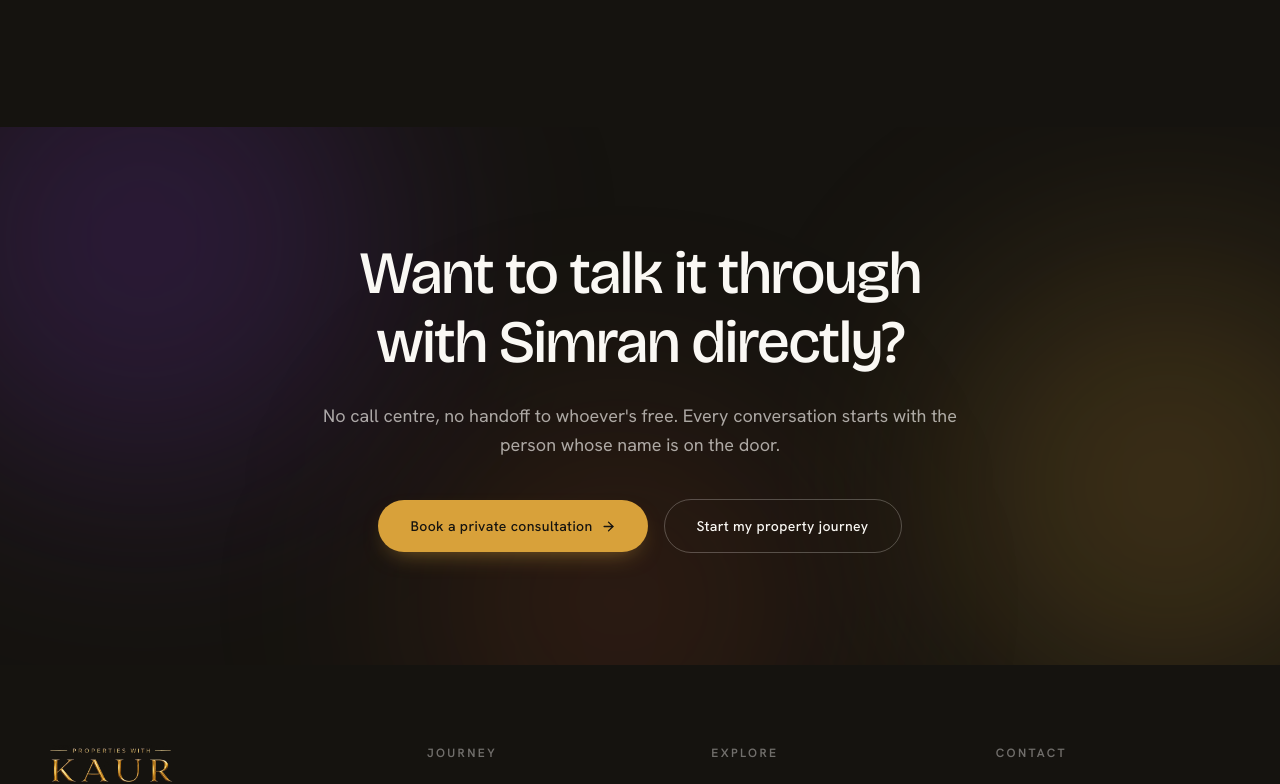
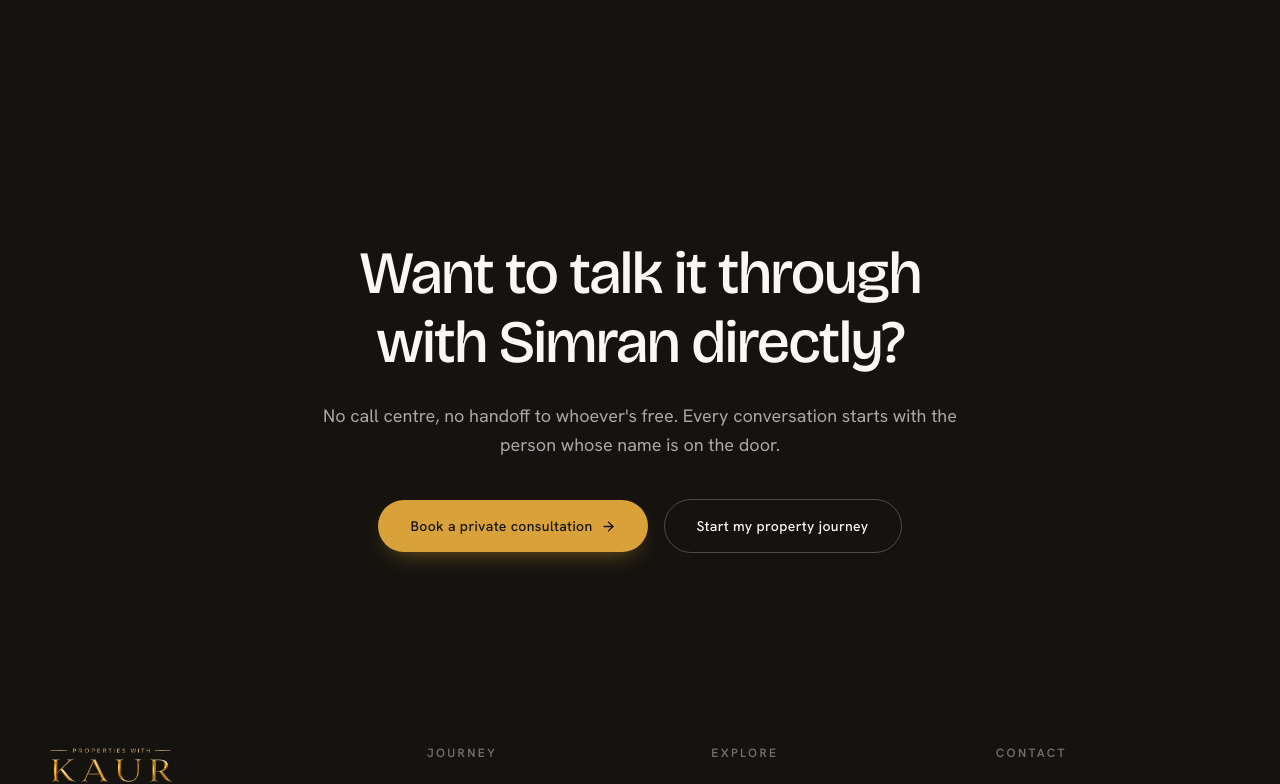
Before and after one commit to khaleelibraheem/propertieswithkaur, a Next.js app: page /about in a window 1280 px wide. Shown: the part 1352-2136 px from the top of the page. Built offline with nearby package versions, Linux system fonts and the light colour scheme.

Commit message:
change gradient

```diff
--- a/app/about/page.js
+++ b/app/about/page.js
@@ -1,7 +1,6 @@
 import Container from "@/components/ui/Container";
 import Reveal from "@/components/ui/Reveal";
 import Button from "@/components/ui/Button";
-import GradientWash from "@/components/ui/GradientWash";
 import FounderMark from "@/components/ui/FounderMark";
 import WhyPWK from "@/components/home/WhyPWK";
 import FinalCTA from "@/components/home/FinalCTA";
@@ -14,9 +13,8 @@ export const metadata = {
 export default function AboutPage() {
   return (
     <>
-      <section className="relative overflow-hidden py-20 sm:py-28">
-        <GradientWash variant="dark" />
-        <Container className="relative">
+      <section className="py-20 sm:py-28">
+        <Container>
           <div className="grid items-center gap-14 lg:grid-cols-[0.9fr_1.1fr]">
             <Reveal className="mx-auto w-full max-w-sm">
               <FounderMark />
--- a/app/globals.css
+++ b/app/globals.css
@@ -103,10 +103,26 @@ body::before {
   z-index: -1;
   pointer-events: none;
   background:
-    radial-gradient(58vmax 52vmax at 8% 0%, rgba(84, 42, 128, 0.55), transparent 60%),
-    radial-gradient(56vmax 48vmax at 100% 12%, rgba(216, 161, 58, 0.24), transparent 60%),
-    radial-gradient(52vmax 46vmax at 22% 100%, rgba(60, 28, 95, 0.4), transparent 65%),
-    radial-gradient(46vmax 40vmax at 92% 96%, rgba(216, 161, 58, 0.12), transparent 60%);
+    radial-gradient(80vmax 72vmax at 4% -6%,
+      rgba(84, 42, 128, 0.48) 0%,
+      rgba(84, 42, 128, 0.24) 32%,
+      rgba(84, 42, 128, 0.08) 55%,
+      transparent 80%),
+    radial-gradient(76vmax 66vmax at 104% 6%,
+      rgba(216, 161, 58, 0.2) 0%,
+      rgba(216, 161, 58, 0.09) 30%,
+      rgba(216, 161, 58, 0.03) 52%,
+      transparent 78%),
+    radial-gradient(72vmax 64vmax at 14% 106%,
+      rgba(60, 28, 95, 0.32) 0%,
+      rgba(60, 28, 95, 0.16) 32%,
+      rgba(60, 28, 95, 0.05) 55%,
+      transparent 80%),
+    radial-gradient(66vmax 58vmax at 98% 102%,
+      rgba(216, 161, 58, 0.1) 0%,
+      rgba(216, 161, 58, 0.04) 32%,
+      transparent 72%);
+  background-blend-mode: screen;
 }
 
 ::selection {
--- a/app/journey/JourneyClient.js
+++ b/app/journey/JourneyClient.js
@@ -8,7 +8,6 @@ import clsx from "clsx";
 import Container from "@/components/ui/Container";
 import ProgressBar from "@/components/ui/ProgressBar";
 import Button from "@/components/ui/Button";
-import GradientWash from "@/components/ui/GradientWash";
 import IntentScreen from "@/components/journey/IntentScreen";
 import StepSingle from "@/components/journey/StepSingle";
 import StepMulti from "@/components/journey/StepMulti";
@@ -232,9 +231,8 @@ export default function JourneyClient() {
   const journeyIntro = type && stepIndex === 0 && !completed ? JOURNEYS[type].intro : null;
 
   return (
-    <section className="relative min-h-[calc(100vh-5rem)] overflow-hidden py-14 sm:py-20">
-      <GradientWash variant="dark" />
-      <Container size="narrow" className="relative">
+    <section className="min-h-[calc(100vh-5rem)] py-14 sm:py-20">
+      <Container size="narrow">
         {showBack && (
           <button
             type="button"
--- a/app/opportunities/page.js
+++ b/app/opportunities/page.js
@@ -2,7 +2,6 @@ import Container from "@/components/ui/Container";
 import SectionHeading from "@/components/ui/SectionHeading";
 import Reveal from "@/components/ui/Reveal";
 import Button from "@/components/ui/Button";
-import GradientWash from "@/components/ui/GradientWash";
 import Criteria from "@/components/opportunities/Criteria";
 
 export const metadata = {
@@ -12,9 +11,8 @@ export const metadata = {
 
 export default function OpportunitiesPage() {
   return (
-    <section className="relative overflow-hidden py-20 sm:py-28">
-      <GradientWash variant="dark" />
-      <Container className="relative">
+    <section className="py-20 sm:py-28">
+      <Container>
         <SectionHeading
           eyebrow="Curated opportunities"
           title="Opportunities worth looking at."
--- a/components/home/FinalCTA.js
+++ b/components/home/FinalCTA.js
@@ -1,7 +1,6 @@
 import Container from "../ui/Container";
 import Button from "../ui/Button";
 import Reveal from "../ui/Reveal";
-import GradientWash from "../ui/GradientWash";
 
 export default function FinalCTA({
   title = "What's the right property strategy for you?",
@@ -12,9 +11,8 @@ export default function FinalCTA({
   secondaryHref = "/contact",
 }) {
   return (
-    <section className="relative overflow-hidden py-24 sm:py-28">
-      <GradientWash variant="dark" />
-      <Container className="relative text-center">
+    <section className="py-24 sm:py-28">
+      <Container className="text-center">
         <Reveal className="mx-auto max-w-2xl">
           <h2 className="font-display text-4xl leading-[1.15] font-medium tracking-tight text-ivory sm:text-5xl lg:text-6xl">
             {title}
--- a/components/home/Hero.js
+++ b/components/home/Hero.js
@@ -6,7 +6,6 @@ import { motion } from "framer-motion";
 import { ArrowUpRight, Lightbulb } from "lucide-react";
 import Container from "../ui/Container";
 import Button from "../ui/Button";
-import GradientWash from "../ui/GradientWash";
 
 const HEADLINE_LINES = [
   { text: "Your property" },
@@ -23,7 +22,6 @@ const PATHS = [
 export default function Hero() {
   return (
     <section className="relative overflow-hidden">
-      <GradientWash variant="dark" />
       <Container className="relative pt-12 sm:pt-16">
 
         <h1 className="font-display -ml-1 text-[2.7rem] leading-[1.02] font-semibold tracking-tight text-ivory sm:text-[4.6rem] lg:text-[6.1rem] xl:text-[6.9rem]">
--- a/components/home/Philosophy.js
+++ b/components/home/Philosophy.js
@@ -1,12 +1,10 @@
 import Container from "../ui/Container";
 import Reveal from "../ui/Reveal";
-import GradientWash from "../ui/GradientWash";
 
 export default function Philosophy() {
   return (
-    <section className="relative overflow-hidden py-24 sm:py-32">
-      <GradientWash variant="dark" />
-      <Container className="relative">
+    <section className="py-24 sm:py-32">
+      <Container>
         <div className="grid gap-10 lg:grid-cols-[1fr_1fr] lg:gap-20">
           <Reveal>
             <p className="mb-4 text-xs font-semibold tracking-[0.2em] text-gold-300 uppercase">
--- a/components/layout/Navbar.js
+++ b/components/layout/Navbar.js
@@ -9,7 +9,6 @@ import { Menu, X, MessageCircle, ArrowUpRight } from "lucide-react";
 import clsx from "clsx";
 import Container from "../ui/Container";
 import Button from "../ui/Button";
-import GradientWash from "../ui/GradientWash";
 
 const PILL_LINKS = [
   { href: "/", type: "home", label: "Home" },
@@ -78,26 +77,16 @@ function PillNav({ activeType }) {
 }
 
 function FullMenu({ open, onClose, activeType }) {
-  const [washReady, setWashReady] = useState(false);
-
   return (
-    <AnimatePresence onExitComplete={() => setWashReady(false)}>
+    <AnimatePresence>
       {open && (
         <motion.div
           initial={{ clipPath: "circle(0% at calc(100% - 2.5rem) 2.5rem)" }}
           animate={{ clipPath: "circle(150% at calc(100% - 2.5rem) 2.5rem)" }}
           exit={{ clipPath: "circle(0% at calc(100% - 2.5rem) 2.5rem)" }}
           transition={{ duration: 0.55, ease: [0.65, 0, 0.35, 1] }}
-          onAnimationComplete={() => {
-            if (open) setWashReady(true);
-          }}
           className="fixed inset-0 z-[60] flex flex-col overflow-hidden bg-ink text-ivory"
         >
-          {washReady && open && (
-            <motion.div initial={{ opacity: 0 }} animate={{ opacity: 1 }} transition={{ duration: 0.3 }}>
-              <GradientWash variant="dark" />
-            </motion.div>
-          )}
           <Container className="relative flex h-20 shrink-0 items-center justify-between">
             <Image
               src="/logo-dark.png"
--- a/components/ui/GradientWash.js
+++ /dev/null
@@ -1,14 +0,0 @@
-import clsx from "clsx";
-
-// Soft, blurred color-blob wash used behind hero/intro content, layered on
-// top of the site-wide dark gradient for extra local depth. Kept low
-// opacity and generously blurred so body text stays fully legible on top.
-export default function GradientWash({ className }) {
-  return (
-    <div aria-hidden className={clsx("pointer-events-none absolute inset-0 overflow-hidden", className)}>
-      <div className="absolute -top-32 -left-24 h-[30rem] w-[30rem] rounded-full bg-purple-600/35 blur-[110px]" />
-      <div className="absolute top-1/4 -right-28 h-[28rem] w-[28rem] rounded-full bg-gold-500/20 blur-[110px]" />
-      <div className="absolute bottom-[-8rem] left-1/3 h-[24rem] w-[24rem] rounded-full bg-terracotta-600/15 blur-[110px]" />
-    </div>
-  );
-}
```
